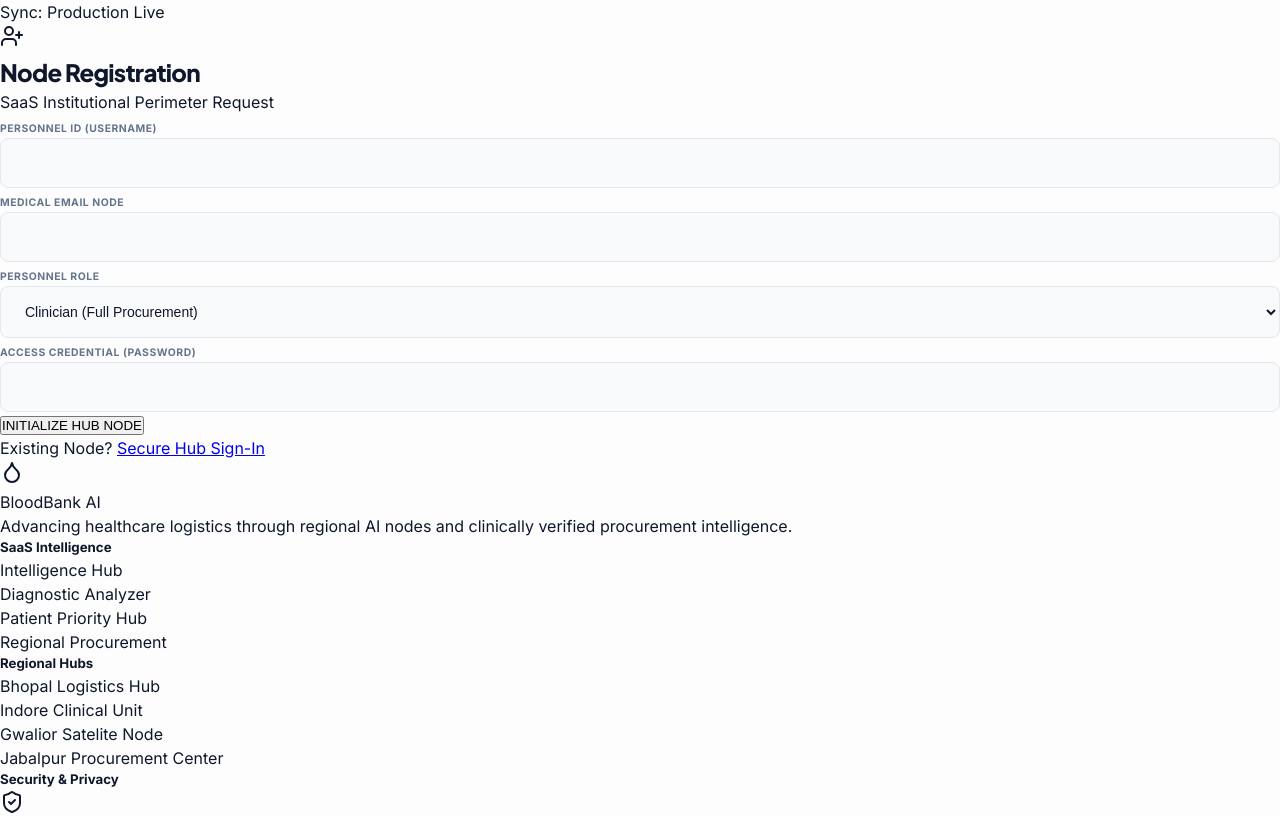
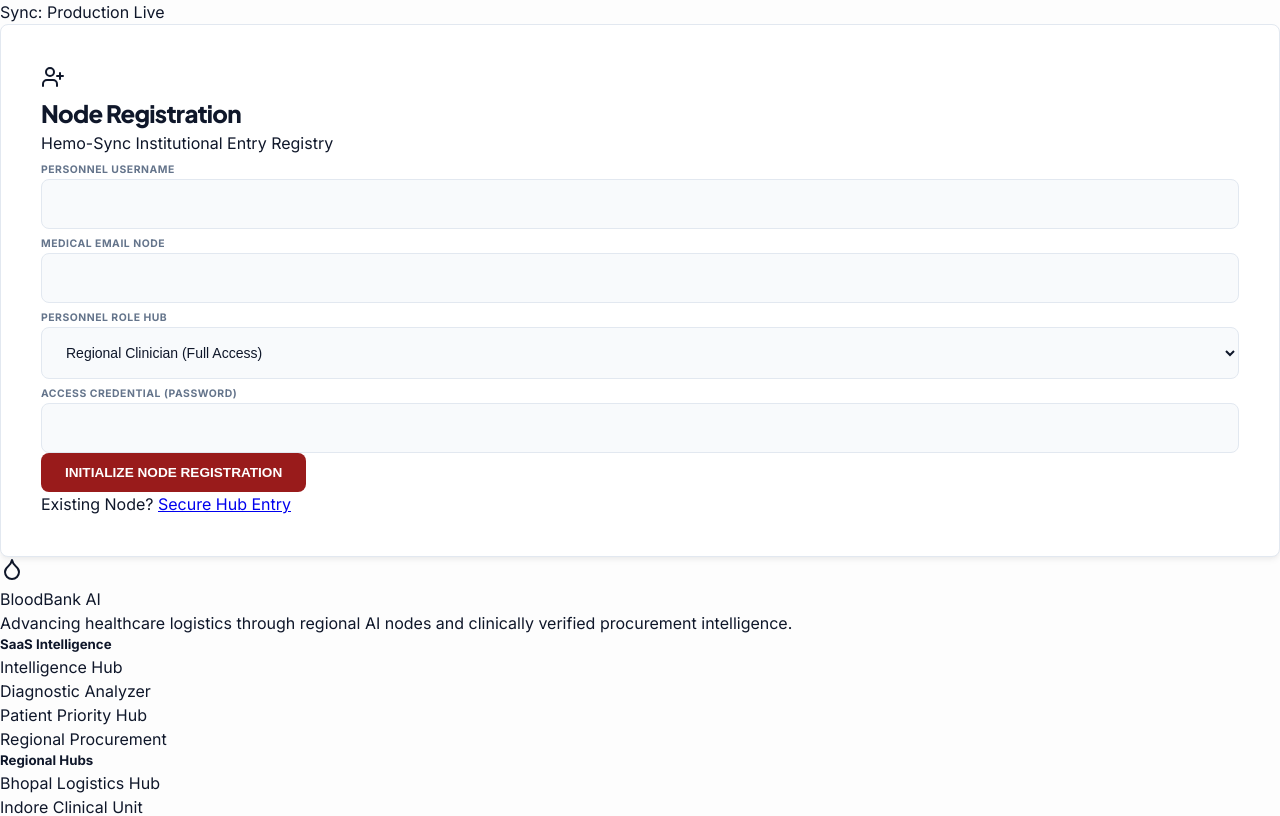
Before and after one commit to ShrutiTiwari2005/Blood_bank, a Flask app: page /register in a window 1280 px wide. Shown: the part 135-951 px from the top of the page. Run offline with Flask 3, Linux system fonts and the light colour scheme; some libraries are stand-ins or nearby versions.

Commit message:
ui: Finalized node registration protocol UI

```diff
--- a/app/templates/register.html
+++ b/app/templates/register.html
@@ -3,19 +3,19 @@
 {% block content %}
 <div class="max-w-md mx-auto p-8 flex flex-col items-center justify-center min-h-[80vh] reveal active">
 
-    <div class="luxury-card w-full p-10 shadow-2xl border-t-8 border-t-emerald-500">
+    <div class="clinical-card w-full p-10 shadow-2xl border-t-8 border-t-red-800">
         <div class="text-center mb-10">
-            <div class="h-12 w-12 bg-emerald-500 rounded-2xl flex items-center justify-center mx-auto mb-6 shadow-lg shadow-emerald-500/20">
+            <div class="h-12 w-12 bg-red-700 rounded-2xl flex items-center justify-center mx-auto mb-6 shadow-lg shadow-red-900/10">
                 <i data-lucide="user-plus" class="text-white" size="28"></i>
             </div>
             <h2 class="text-3xl font-black text-slate-800 tracking-tight">Node Registration</h2>
-            <p class="text-slate-400 text-xs font-bold uppercase tracking-widest mt-3">SaaS Institutional Perimeter Request</p>
+            <p class="text-slate-400 text-[10px] font-black uppercase tracking-widest mt-3">Hemo-Sync Institutional Entry Registry</p>
         </div>
 
         {% with messages = get_flashed_messages(with_categories=true) %}
           {% if messages %}
             {% for category, message in messages %}
-              <div class="mb-6 p-4 rounded-xl text-[10px] font-black uppercase tracking-widest {{ 'bg-red-50 text-red-600' if category == 'error' else 'bg-emerald-50 text-emerald-600' }}">
+              <div class="mb-6 p-4 rounded-xl text-[10px] font-black uppercase tracking-widest {{ 'bg-red-50 text-red-700' if category == 'error' else 'bg-green-50 text-green-700' }}">
                 {{ message }}
               </div>
             {% endfor %}
@@ -26,40 +26,40 @@
             <input type="hidden" name="csrf_token" value="{{ csrf_token() }}">
 
             <div class="space-y-1">
-                <label class="text-[10px] font-black uppercase text-slate-400 tracking-[0.2em] ml-1">Personnel ID (Username)</label>
+                <label class="text-[10px] font-black uppercase text-slate-400 tracking-[0.2em] ml-1">Personnel Username</label>
                 <input type="text" name="username" required
-                    class="w-full bg-slate-50 border border-slate-100 rounded-2xl p-4 text-sm font-bold text-slate-800 focus:outline-none focus:border-emerald-500 transition-all">
+                    class="w-full bg-slate-50 border border-slate-100 rounded-xl p-4 text-sm font-bold text-slate-800 focus:outline-none focus:border-red-700 transition-all font-mono">
             </div>
 
             <div class="space-y-1">
                 <label class="text-[10px] font-black uppercase text-slate-400 tracking-[0.2em] ml-1">Medical Email Node</label>
                 <input type="email" name="email" required
-                    class="w-full bg-slate-50 border border-slate-100 rounded-2xl p-4 text-sm font-bold text-slate-800 focus:outline-none focus:border-emerald-500 transition-all">
+                    class="w-full bg-slate-50 border border-slate-100 rounded-xl p-4 text-sm font-bold text-slate-800 focus:outline-none focus:border-red-700 transition-all font-mono">
             </div>
 
             <div class="space-y-1">
-                <label class="text-[10px] font-black uppercase text-slate-400 tracking-[0.2em] ml-1">Personnel Role</label>
-                <select name="role" class="w-full bg-slate-50 border border-slate-100 rounded-2xl p-4 text-sm font-bold text-slate-800 focus:outline-none focus:border-emerald-500 transition-all">
-                    <option value="clinician">Clinician (Full Procurement)</option>
-                    <option value="officer">Blood Bank Officer (Institutional Node)</option>
-                    <option value="researcher">Medical Researcher (Read-Only Hub)</option>
+                <label class="text-[10px] font-black uppercase text-slate-400 tracking-[0.2em] ml-1">Personnel Role Hub</label>
+                <select name="role" class="w-full bg-slate-50 border border-slate-100 rounded-xl p-4 text-sm font-bold text-slate-800 focus:outline-none focus:border-red-700 transition-all">
+                    <option value="clinician">Regional Clinician (Full Access)</option>
+                    <option value="officer">Blood Bank Officer (Logistics Node)</option>
+                    <option value="researcher">Hematology Researcher (Read-Only Hub)</option>
                 </select>
             </div>
 
             <div class="space-y-1">
                 <label class="text-[10px] font-black uppercase text-slate-400 tracking-[0.2em] ml-1">Access Credential (Password)</label>
                 <input type="password" name="password" required
-                    class="w-full bg-slate-50 border border-slate-100 rounded-2xl p-4 text-sm font-bold text-slate-800 focus:outline-none focus:border-emerald-500 transition-all">
+                    class="w-full bg-slate-50 border border-slate-100 rounded-xl p-4 text-sm font-bold text-slate-800 focus:outline-none focus:border-red-700 transition-all font-mono">
             </div>
 
-            <button type="submit" class="w-full btn-elite btn-primary py-5 text-[10px] font-black tracking-widest shadow-xl">
-                INITIALIZE HUB NODE
+            <button type="submit" class="w-full btn-hemo py-5 text-[10px] font-black tracking-widest shadow-xl">
+                INITIALIZE NODE REGISTRATION
             </button>
         </form>
 
         <div class="mt-10 pt-10 border-t border-slate-50 text-center">
             <p class="text-[10px] font-bold text-slate-400 uppercase tracking-widest">
-                Existing Node? <a href="/login" class="text-emerald-500 ml-2">Secure Hub Sign-In</a>
+                Existing Node? <a href="/login" class="text-red-700 ml-2">Secure Hub Entry</a>
             </p>
         </div>
     </div>
```
